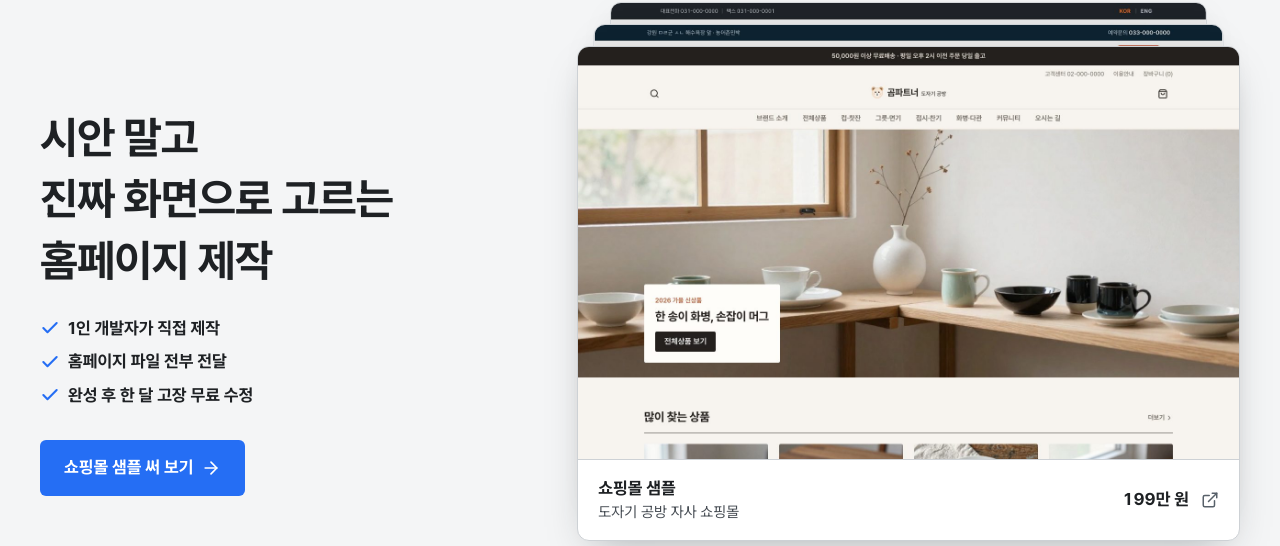
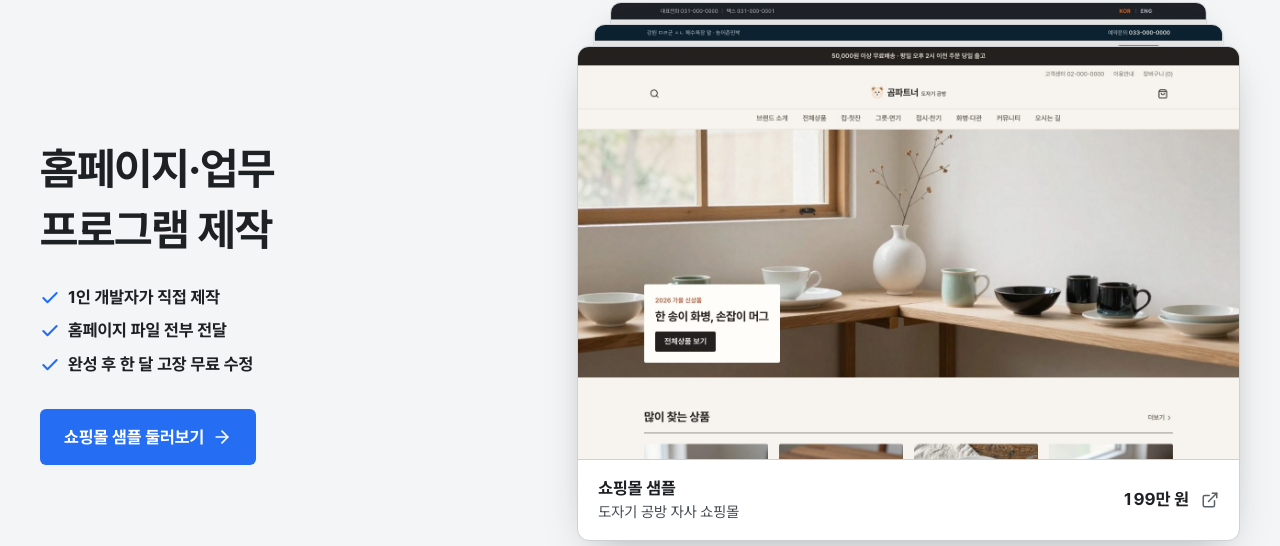
Before and after one commit to gompartner/gompartner.github.io, a Next.js app: page / in a window 1280 px wide. Shown: the part 122-668 px from the top of the page. Built offline with nearby package versions, Linux system fonts and the light colour scheme; no server answers.

Commit message:
첫 화면 제목·버튼 원래대로

```diff
--- a/components/landing/SampleStackHero.tsx
+++ b/components/landing/SampleStackHero.tsx
@@ -61,11 +61,9 @@ export function SampleStackHero({ tabs, promises }: { tabs: Tab[]; promises: str
         {/* 넘겨지는 카드가 글자 뒤로 지나가게 소개 쪽을 위에 둔다. */}
         <div className="relative z-10">
           <h1 id="hero-title" className="text-[32px] font-bold leading-[1.4] tracking-[-0.02em] md:text-[44px]">
-            시안 말고
+            홈페이지·업무
             <br />
-            진짜 화면으로 고르는
-            <br />
-            홈페이지 제작
+            프로그램 제작
           </h1>
           <ul className="mt-6 flex flex-col gap-2" aria-label="작업 조건">
             {promises.map((item) => (
@@ -81,7 +79,7 @@ export function SampleStackHero({ tabs, promises }: { tabs: Tab[]; promises: str
             data-gtm-cta={`hero_open_${current.project.id}`}
             className="group mt-8 inline-flex h-14 items-center gap-2 rounded-[6px] bg-accent px-6 text-[17px] font-bold text-accent-foreground transition-colors hover:bg-accent-hover"
           >
-            {current.label} 샘플 써 보기
+            {current.label} 샘플 둘러보기
             <ArrowRight size={20} aria-hidden className="transition-transform duration-150 group-hover:translate-x-0.5" />
           </Link>
         </div>
--- a/data/seo.ts
+++ b/data/seo.ts
@@ -3,7 +3,7 @@ import { profile } from "./profile";
 import { projects } from "./projects";
 
 // 첫 화면 검색 제목·설명. 차별점은 계약 뒤 시안 그림이 아니라, 계약 전에 직접 써 보는 샘플(라이브 데모)과 샘플별 가격.
-// 첫 화면 h1과 같은 말("시안 말고 진짜 화면으로")을 쓴다. 가격·샘플 수는 데이터에서 계산한다.
+// 가격·샘플 수는 데이터에서 계산한다.
 const [basic] = plans;
 const demoCount = projects.filter((p) => p.demoUrl.startsWith("/demo/")).length;
 
```
